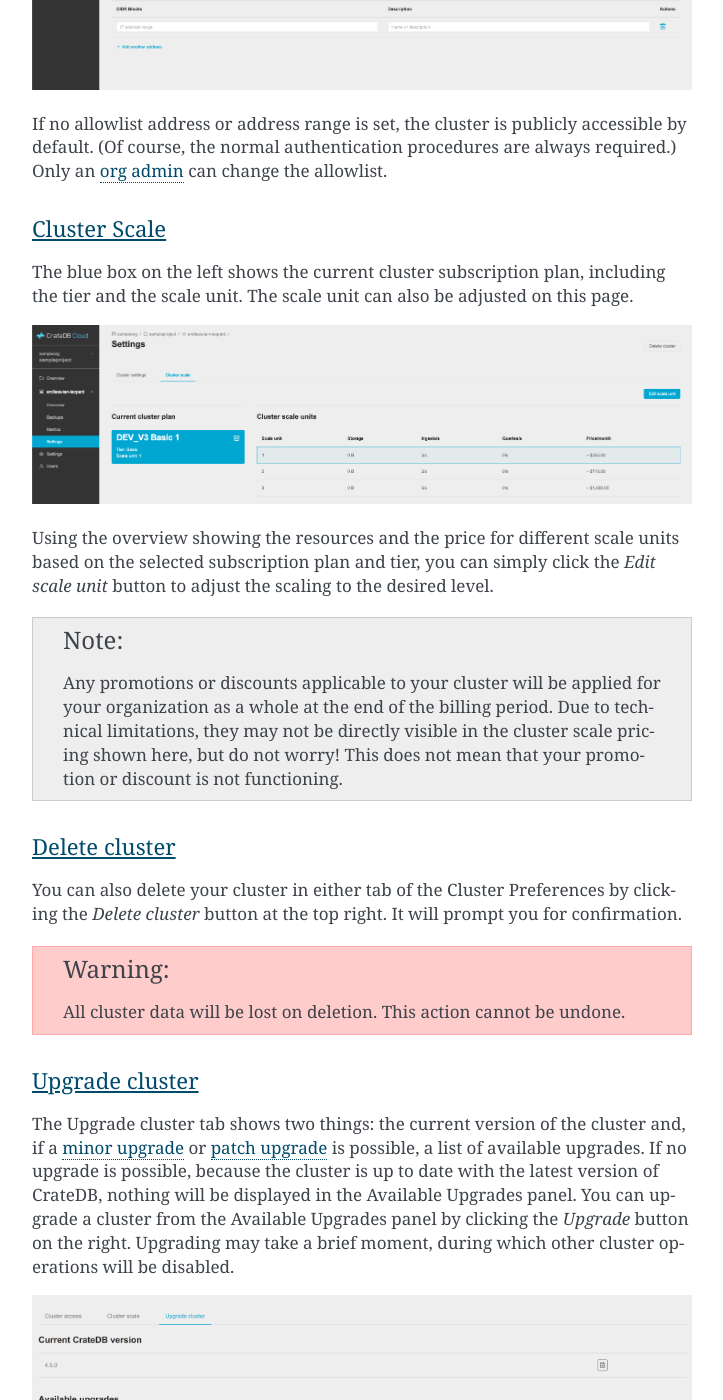
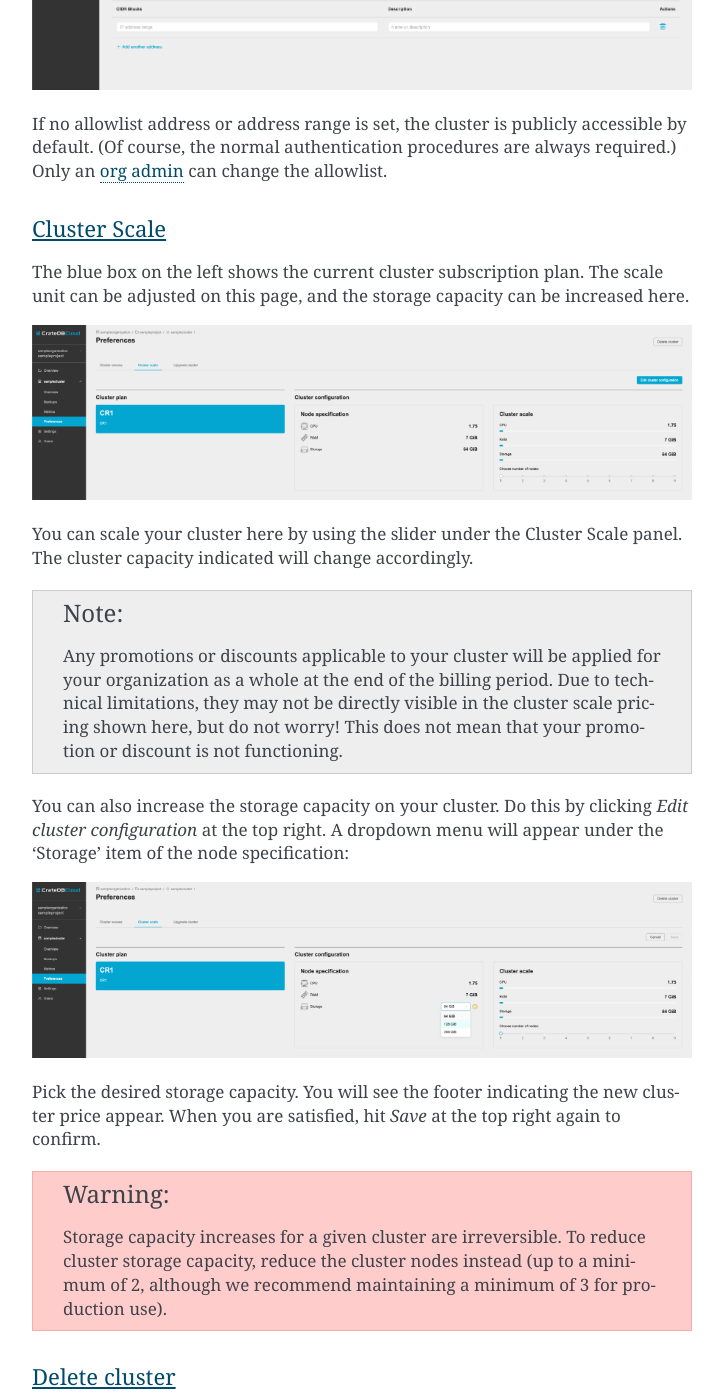
Before and after one commit to crate/cloud-reference, a Sphinx documentation site: the page built from docs/overview.rst, in a window 1280 px wide and 1400 px high, scrolled down 13908 px. Shown: the whole window, without its empty margins (388-1111 px from the left). Built offline with Sphinx 7.4.7, drawn with Linux system fonts in a browser that asks for light colours.

Commit message:
Update Reference docs for custom storage config

```diff
--- a/docs/overview.rst
+++ b/docs/overview.rst
@@ -421,15 +421,15 @@ allowlist.
 Cluster Scale
 '''''''''''''
 
-The blue box on the left shows the current cluster subscription plan, including
-the tier and the scale unit. The scale unit can also be adjusted on this page.
+The blue box on the left shows the current cluster subscription plan. The scale
+unit can be adjusted on this page, and the storage capacity can be increased
+here.
 
 .. image:: _assets/img/cluster-settings-scale.png
    :alt: Cloud Console cluster scaling tab
 
-Using the overview showing the resources and the price for different scale
-units based on the selected subscription plan and tier, you can simply click
-the *Edit scale unit* button to adjust the scaling to the desired level.
+You can scale your cluster here by using the slider under the Cluster Scale
+panel. The cluster capacity indicated will change accordingly.
 
 .. NOTE::
 
@@ -438,6 +438,23 @@ the *Edit scale unit* button to adjust the scaling to the desired level.
     technical limitations, they may not be directly visible in the cluster
     scale pricing shown here, but do not worry! This does not mean that your
     promotion or discount is not functioning.
+
+You can also increase the storage capacity on your cluster. Do this by clicking
+*Edit cluster configuration* at the top right. A dropdown menu will appear
+under the 'Storage' item of the node specification:
+
+.. image:: _assets/img/cluster-settings-storage.png
+   :alt: Cloud Console cluster custom storage dropdown
+
+Pick the desired storage capacity. You will see the footer indicating the new
+cluster price appear. When you are satisfied, hit *Save* at the top right
+again to confirm.
+
+.. WARNING::
+
+    Storage capacity increases for a given cluster are irreversible. To reduce
+    cluster storage capacity, reduce the cluster nodes instead (up to a minimum
+    of 2, although we recommend maintaining a minimum of 3 for production use).
 
 
 .. _overview-cluster-settings-delete:
@@ -545,7 +562,7 @@ In this screen you can delete a project by clicking the *Delete*
 button at the top right. You can also change the project name by clicking the
 *Edit* button next to that button.
 
-.. warning::
+.. WARNING::
 
     You cannot delete a project without first deleting all services deployed
     within that project. Deleting a project is irreversible.
```
Also changed, not shown: docs/_assets/img/cluster-settings-scale-old.png (added), docs/_assets/img/cluster-settings-scale.png, docs/_assets/img/cluster-settings-storage.png (added).
